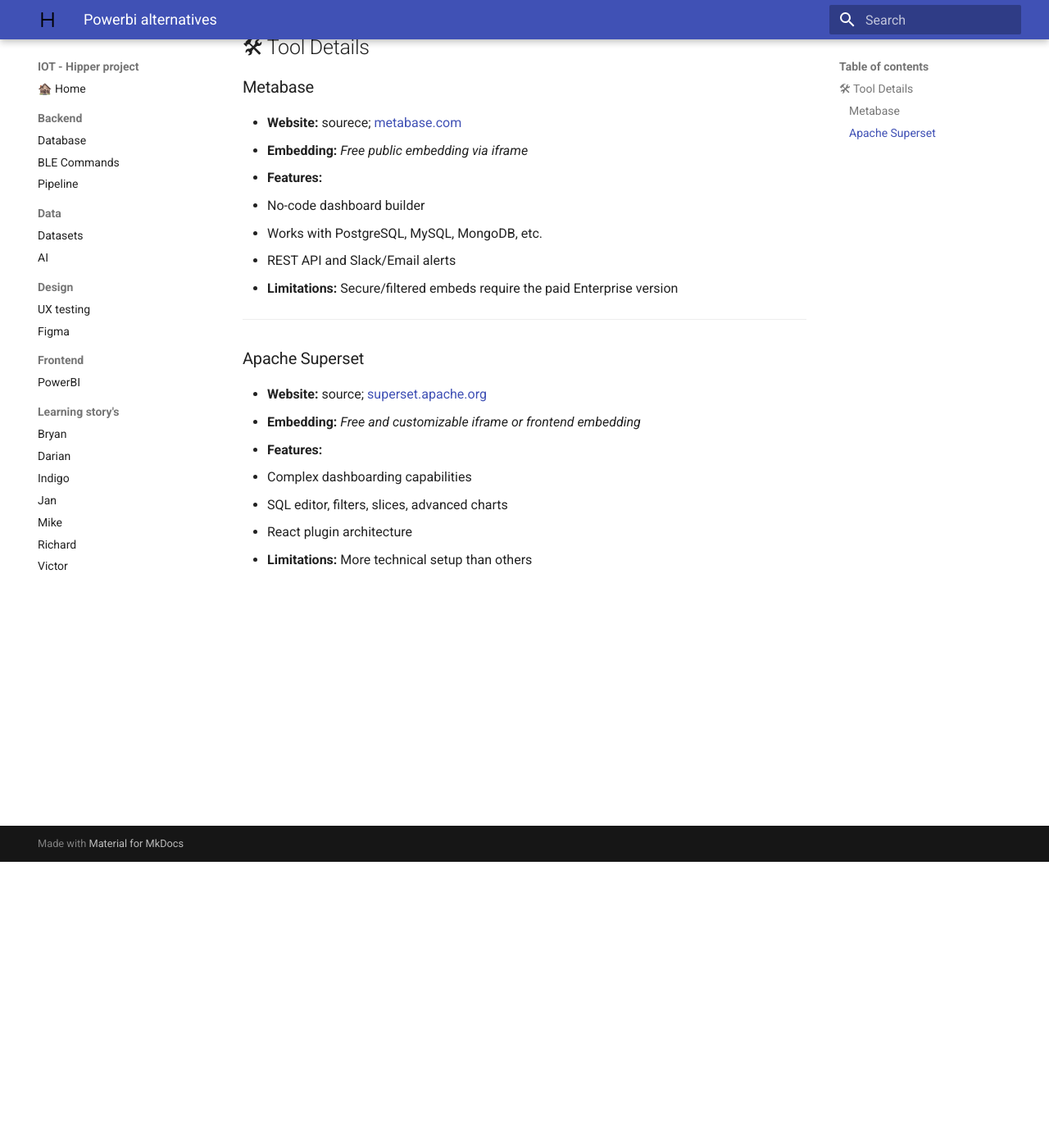
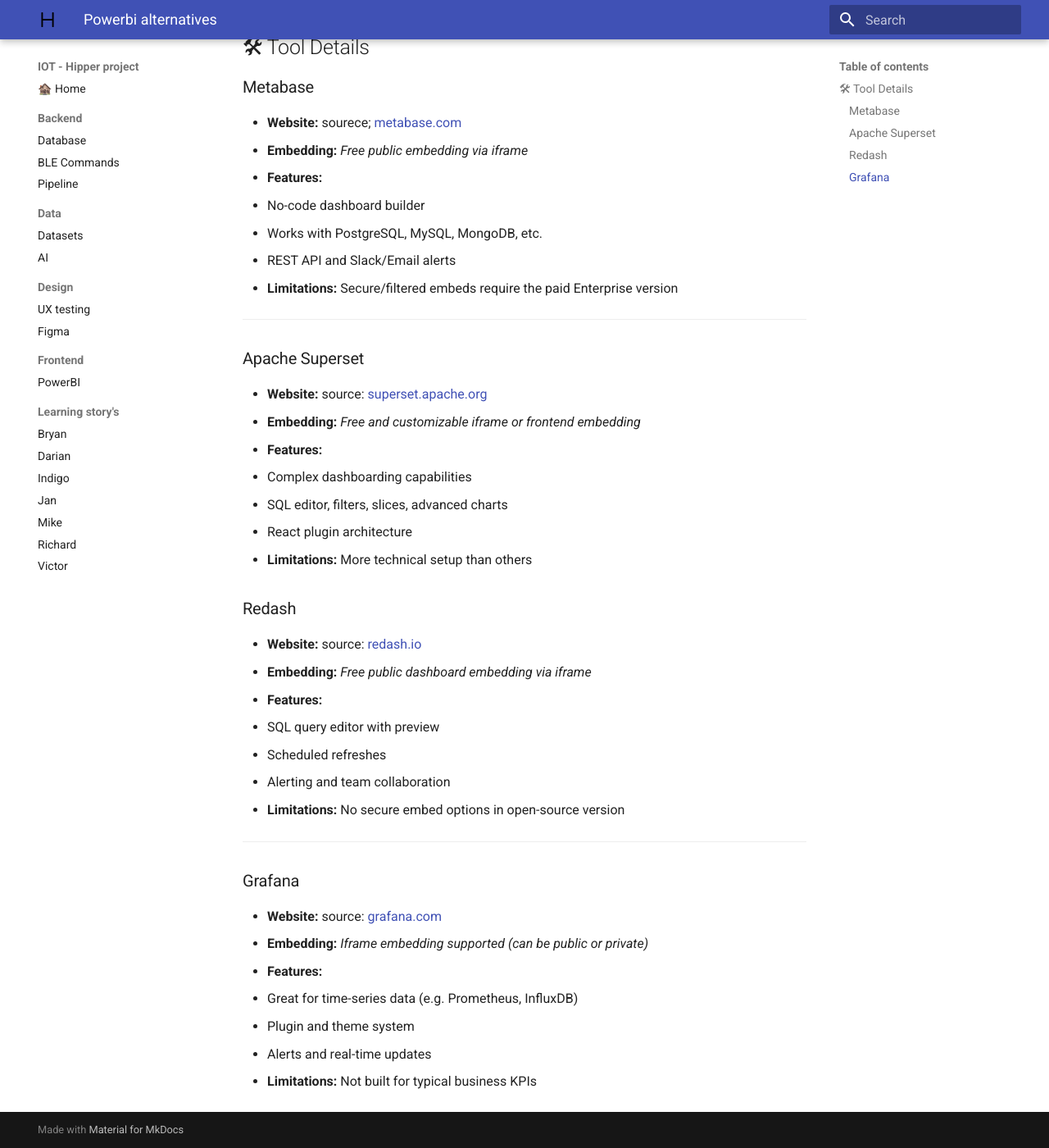
Before and after one commit to Vic-Warden/Digital-Life-Hipper-Monitoring, an MkDocs documentation site: the page built from docs/design/powerbi-alternatives.md, in a window 1280 px wide and 1400 px high, scrolled down 349 px. Shown: the whole window at 82% size. Built offline with MkDocs 1.6.1 and Material for MkDocs 9.7.7, drawn with Linux system fonts in a browser that asks for light colours.

Commit message:
Adding more tool details to the documents

```diff
--- a/docs/design/powerbi-alternatives.md
+++ b/docs/design/powerbi-alternatives.md
@@ -21,10 +21,30 @@
 ---
 
 ###  Apache Superset
-- **Website:** source; [superset.apache.org](https://superset.apache.org/)
+- **Website:** source: [superset.apache.org](https://superset.apache.org/)
 - **Embedding:**  *Free and customizable iframe or frontend embedding*
 - **Features:**
   - Complex dashboarding capabilities
   - SQL editor, filters, slices, advanced charts
   - React plugin architecture
 - **Limitations:** More technical setup than others
+
+###  Redash
+- **Website:** source: [redash.io](https://redash.io/)
+- **Embedding:**  *Free public dashboard embedding via iframe*
+- **Features:**
+  - SQL query editor with preview
+  - Scheduled refreshes
+  - Alerting and team collaboration
+- **Limitations:** No secure embed options in open-source version
+
+---
+
+###  Grafana
+- **Website:** source: [grafana.com](https://grafana.com/)
+- **Embedding:**  *Iframe embedding supported (can be public or private)*
+- **Features:**
+  - Great for time-series data (e.g. Prometheus, InfluxDB)
+  - Plugin and theme system
+  - Alerts and real-time updates
+- **Limitations:** Not built for typical business KPIs
```
